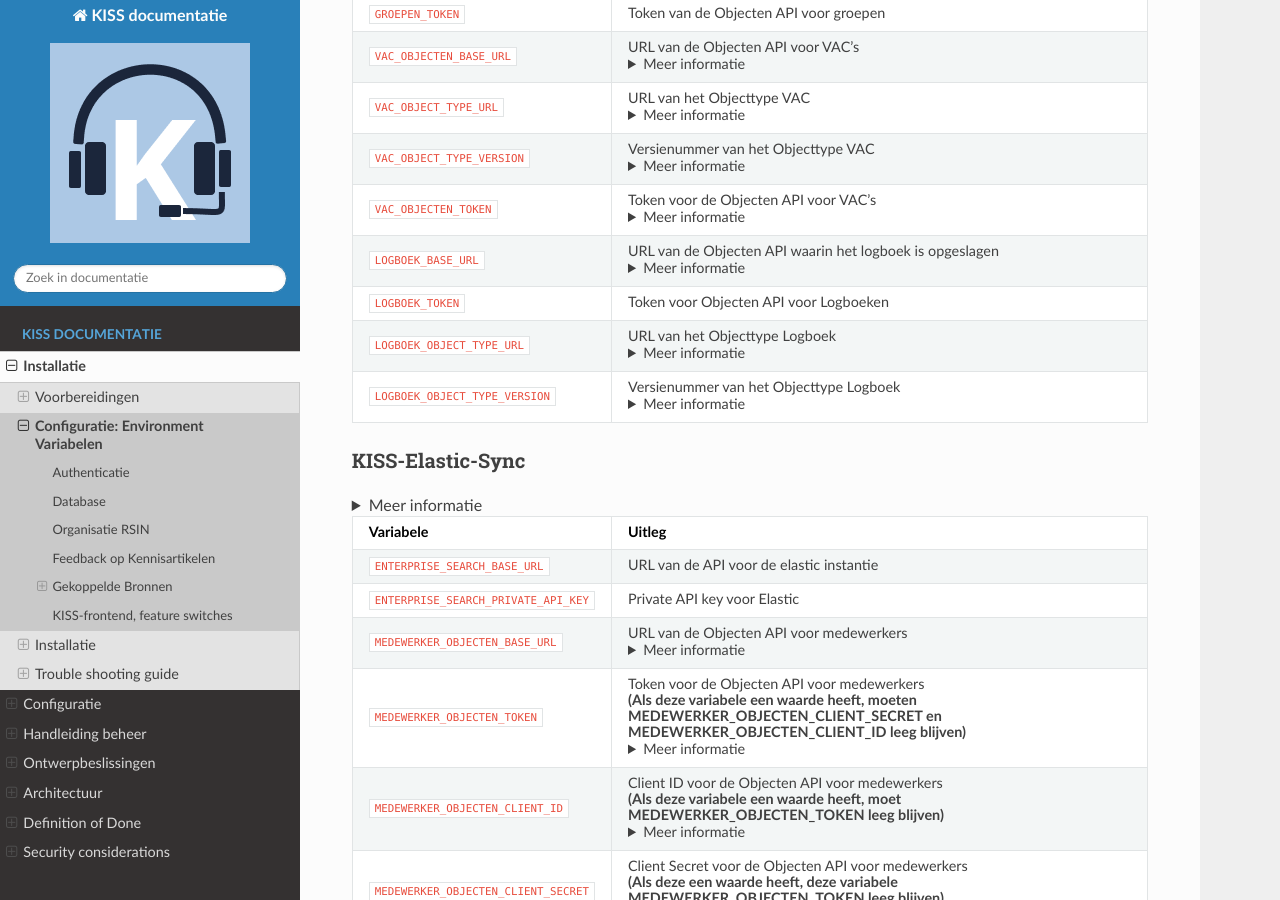
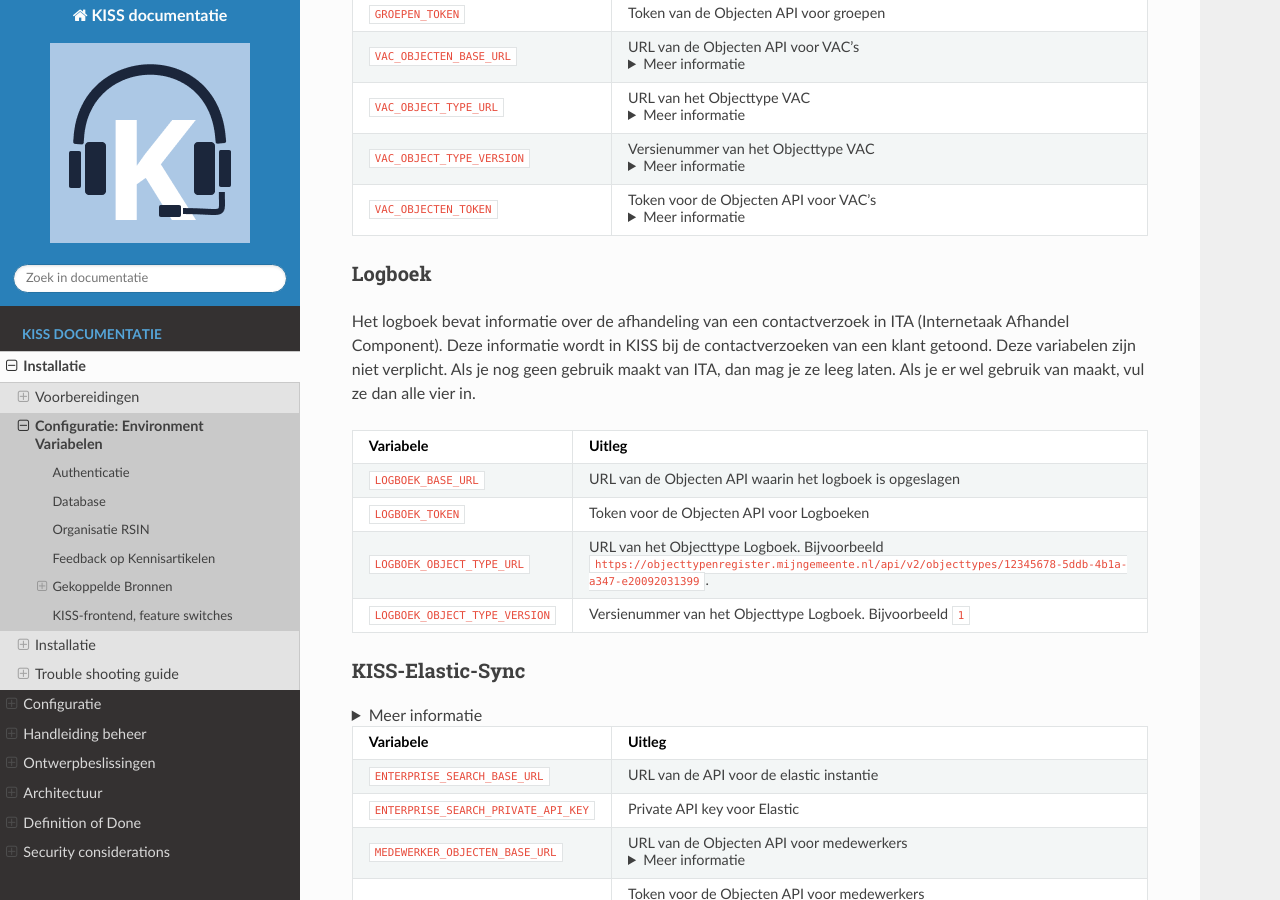
Before and after one commit to Klantinteractie-Servicesysteem/.github, a Sphinx documentation site: the page built from docs/installation/configuratie.md, in a window 1280 px wide and 900 px high, scrolled down 4211 px. Built offline with Sphinx 7.4.7 and the Read the Docs theme 3.1.0, drawn with Linux system fonts in a browser that asks for light colours.

Commit message:
pc-1170 logboek documentatie aanvulling

```diff
--- a/docs/installation/configuratie.md
+++ b/docs/installation/configuratie.md
@@ -118,10 +118,16 @@
 | `VAC_OBJECT_TYPE_URL`                   | URL van het Objecttype VAC <details> <summary>Meer informatie</summary> Bijvoorbeeld `https://objecttypenregister.mijngemeente.nl/api/v2/objecttypes/f83fdc48-5ddb-4b1a-a347-e20092031399` </details> |
 | `VAC_OBJECT_TYPE_VERSION`             | Versienummer van het Objecttype VAC <details> <summary>Meer informatie</summary> Bijvoorbeeld `2` <br /> KISS schrijft Vacs in het Objectenregister. Hierbij moet je altijd de versie van het objecttype meegeven. Omdat het per gemeente kan verschillen welke versie de meest recente is, moet je hier invullen welk versienummer KISS moet meegeven. </details>                                                          |
 | `VAC_OBJECTEN_TOKEN`                    | Token voor de Objecten API voor VAC's <details> <summary>Meer informatie</summary> In het geval van Vacs identificeert KISS zich bij een Objectenregistratie m.b.v. een `TOKEN`. </details> |
-| `LOGBOEK_BASE_URL`                    | URL van de Objecten API waarin het logboek is opgeslagen <details> <summary>Meer informatie</summary> Het logboek bevat informatie over de afhandeling van het contactverzoek in ITA. </details> |
-| `LOGBOEK_TOKEN`                    | Token voor Objecten API voor Logboeken  |
-| `LOGBOEK_OBJECT_TYPE_URL`                    | URL van het Objecttype Logboek <details> <summary>Meer informatie</summary> Bijvoorbeeld `https://objecttypenregister.mijngemeente.nl/api/v2/objecttypes/12345678-5ddb-4b1a-a347-e20092031399`. </details> |
-| `LOGBOEK_OBJECT_TYPE_VERSION`                    | Versienummer van het Objecttype Logboek <details> <summary>Meer informatie</summary> Bijvoorbeeld `1`</details>                                                         |
+
+### Logboek
+Het logboek bevat informatie over de afhandeling van een contactverzoek in ITA (Internetaak Afhandel Component). Deze informatie wordt in KISS bij de contactverzoeken van een klant getoond. Deze variabelen zijn niet verplicht. Als je nog geen gebruik maakt van ITA, dan mag je ze leeg laten. Als je er wel gebruik van maakt, vul ze dan alle vier in.
+| Variabele                               | Uitleg                                                                                                                                              |
+| ---------------------------------       | --------------------------------------------------------------------------------------------                                                        |
+| `LOGBOEK_BASE_URL`                      | URL van de Objecten API waarin het logboek is opgeslagen                                                                                            |
+| `LOGBOEK_TOKEN`                         | Token voor de Objecten API voor Logboeken                                                                                                           |
+| `LOGBOEK_OBJECT_TYPE_URL`               | URL van het Objecttype Logboek. Bijvoorbeeld `https://objecttypenregister.mijngemeente.nl/api/v2/objecttypes/12345678-5ddb-4b1a-a347-e20092031399`. |
+| `LOGBOEK_OBJECT_TYPE_VERSION`           | Versienummer van het Objecttype Logboek. Bijvoorbeeld `1`                                                                                           |
+
 
 
 ### KISS-Elastic-Sync
```
